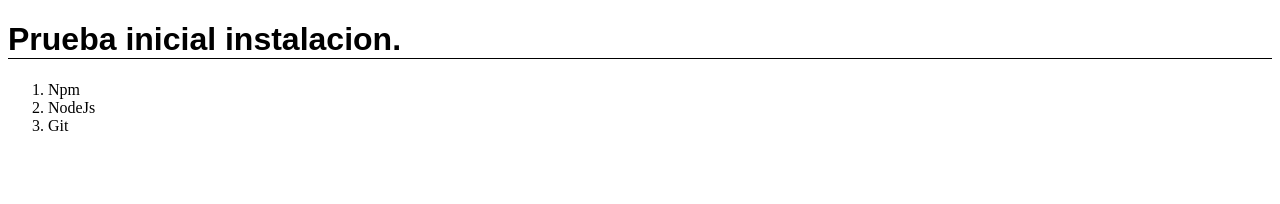
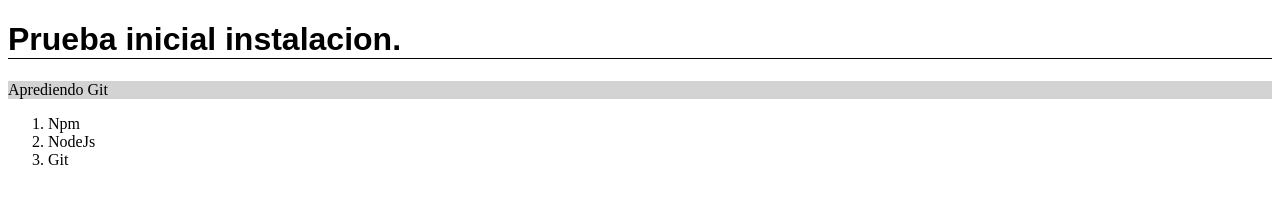
Before and after one commit to danigo89/practica02, a plain HTML site: page practica02/index.html in a window 1280 px wide. Drawn offline with Linux system fonts and the light colour scheme.

Commit message:
Parrafo gris

```diff
--- a/practica02/CSS/estilos.css
+++ b/practica02/CSS/estilos.css
@@ -1,5 +1,7 @@
 h1{
-    font-family: sans-serif;
+  font-family: sans-serif;
   border-bottom: 1px solid black;
-
 }
+p{
+  background-color: lightgray;
+}
--- a/practica02/index.html
+++ b/practica02/index.html
@@ -9,6 +9,7 @@
 </head>
 <body>
     <h1>Prueba inicial instalacion.</h1>
+    <p>Aprediendo Git</p>
 
     <ol>
         <li>Npm</li>
```
